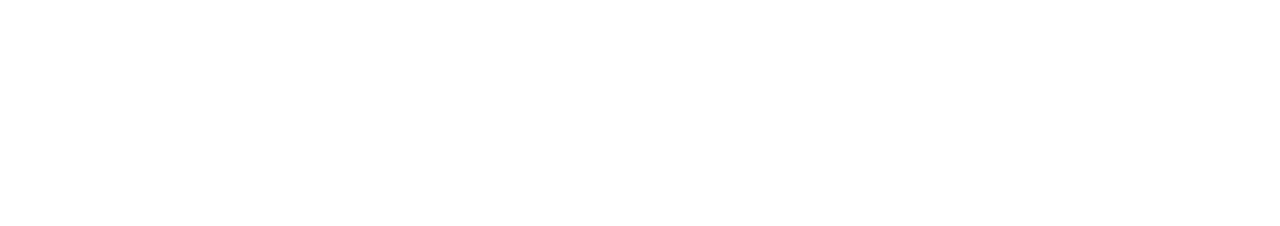
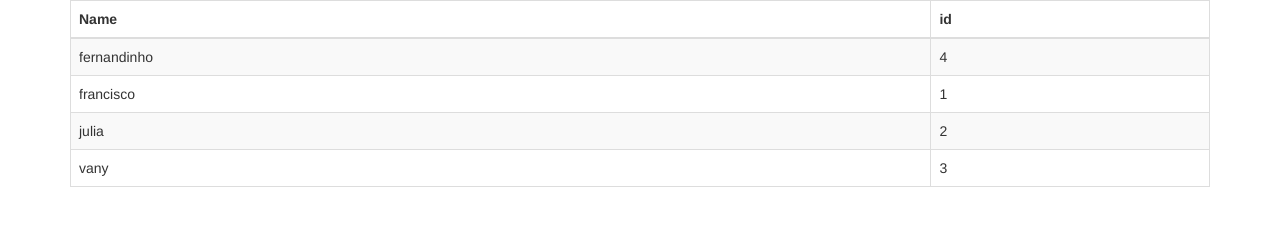
Before and after one commit to francisco-filho/angular-shell, a website: page index.html in a window 1280 px wide. Drawn offline with nearby package versions, Linux system fonts and the light colour scheme.

Commit message:
Directives: ddOrdered, ddOrderBy

```diff
--- a/index.html
+++ b/index.html
@@ -5,7 +5,22 @@
     <title>Angular Application</title>
     <link href="lib/vendor/bootstrap/dist/css/bootstrap.min.css" rel="stylesheet">
 </head>
-<body>
+<body ng-controller="MainCtrl as model" class="container">
+    <table class="table table-striped table-bordered"
+            dd-ordered model-order="model.order" model-reverse="model.reverse">
+        <thead>
+            <tr>
+                <th dd-order-by="name">Name</th>
+                <th dd-order-by="id">id</th>
+            </tr>
+        </thead>
+        <tbody>
+            <tr ng-repeat="item in model.items | orderBy:model.order:model.reverse">
+                <td>{{item.name}}</td>
+                <td>{{item.id}}</td>
+            </tr>
+        </tbody>
+    </table>
    <script src="lib/vendor/jquery/dist/jquery.min.js"></script>
    <script src="lib/vendor/angular/angular.min.js"></script>
    <script src="public/app/app.js"></script>
--- a/public/app/app.js
+++ b/public/app/app.js
@@ -1,5 +1,66 @@
 (function(){
     'use strict';
 
-    angular.module('myApp', []);
+    angular.module('myApp', [])
+        .controller('MainCtrl', function($scope){
+            var model = this;
+            model.order = 'name'
+            model.reverse = false;
+            model.items = [
+                {id: 1, name: 'francisco'},
+                {id: 2, name: 'julia'},
+                {id: 3, name: 'vany'},
+                {id: 4, name: 'fernandinho'}
+            ]
+        })
+        .directive('ddOrdered', function($parse){
+            return {
+                restrict: 'A',
+                scope: true,
+                controller: function($scope, $element, $attrs){
+                    $scope.reverseAttr = $parse($attrs.modelReverse);
+                    $scope.orderAttr = $parse($attrs.modelOrder);
+
+                    this.reverseOrder = function(){
+                        var r = $scope.reverseAttr($scope);
+                        $scope.reverseAttr.assign($scope, !r);
+                    }
+                    this.orderBy = function(name){
+                        var r = $scope.orderAttr($scope);
+                        $scope.orderAttr.assign($scope,name);
+                        if (name != $scope.reverseAttr($scope)){
+                            this.reverseOrder();
+                        }
+                        $scope.$apply();
+                    }
+                    this.getCssClass = function(){
+                        return $scope.reverseAttr($scope) ? 'desc' : 'asc';
+                    }
+                }
+            }
+        })
+        .directive('ddOrderBy', function($timeout){
+            return {
+                restrict: 'A',
+                require: '^ddOrdered',
+                link: function(scope, el, attr, ctrl){
+                    updateClasses();
+
+                    el.on('click', function(){
+                        ctrl.orderBy(attr.ddOrderBy);
+                        updateClasses();
+                    });
+
+                    function updateClasses(){
+                        el.closest('thead').find('th')
+                            .removeClass('order')
+                            .removeClass('asc')
+                            .removeClass('desc');
+                        el
+                            .addClass('order')
+                            .addClass(ctrl.getCssClass());
+                    }
+                }
+            }
+        });
 })();
```
